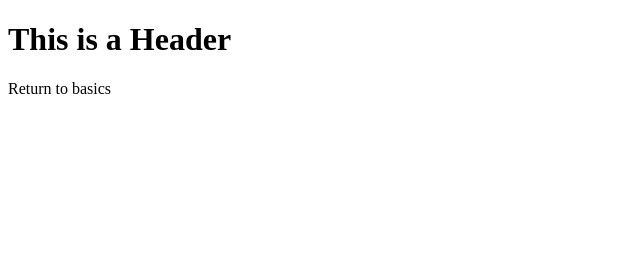
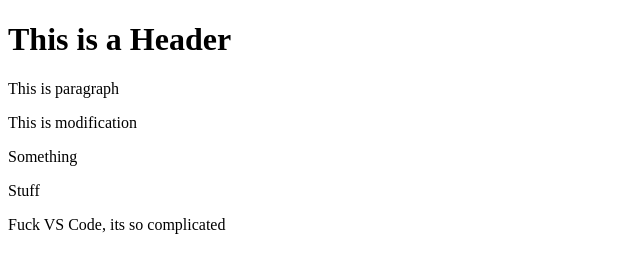
Before and after one commit to Heazdra/git-test, a plain HTML site: page index.html in a window 1280 px wide. Shown: the whole page, without its empty margins (0-640 px from the left). Drawn offline with Linux system fonts and the light colour scheme.

Commit message:
Checkouted from earlier and then commited

```diff
--- a/index.html
+++ b/index.html
@@ -4,7 +4,10 @@
 
     <body>
         <h1>This is a Header</h1>
-        <p> Return to basics
-
+        <p> This is paragraph</p>
+        <p> This is modification </p>
+        <p> Something </p>
+        <p> Stuff </p>
+        <p> Fuck VS Code, its so complicated </p>
     </body>
 </html>
```
